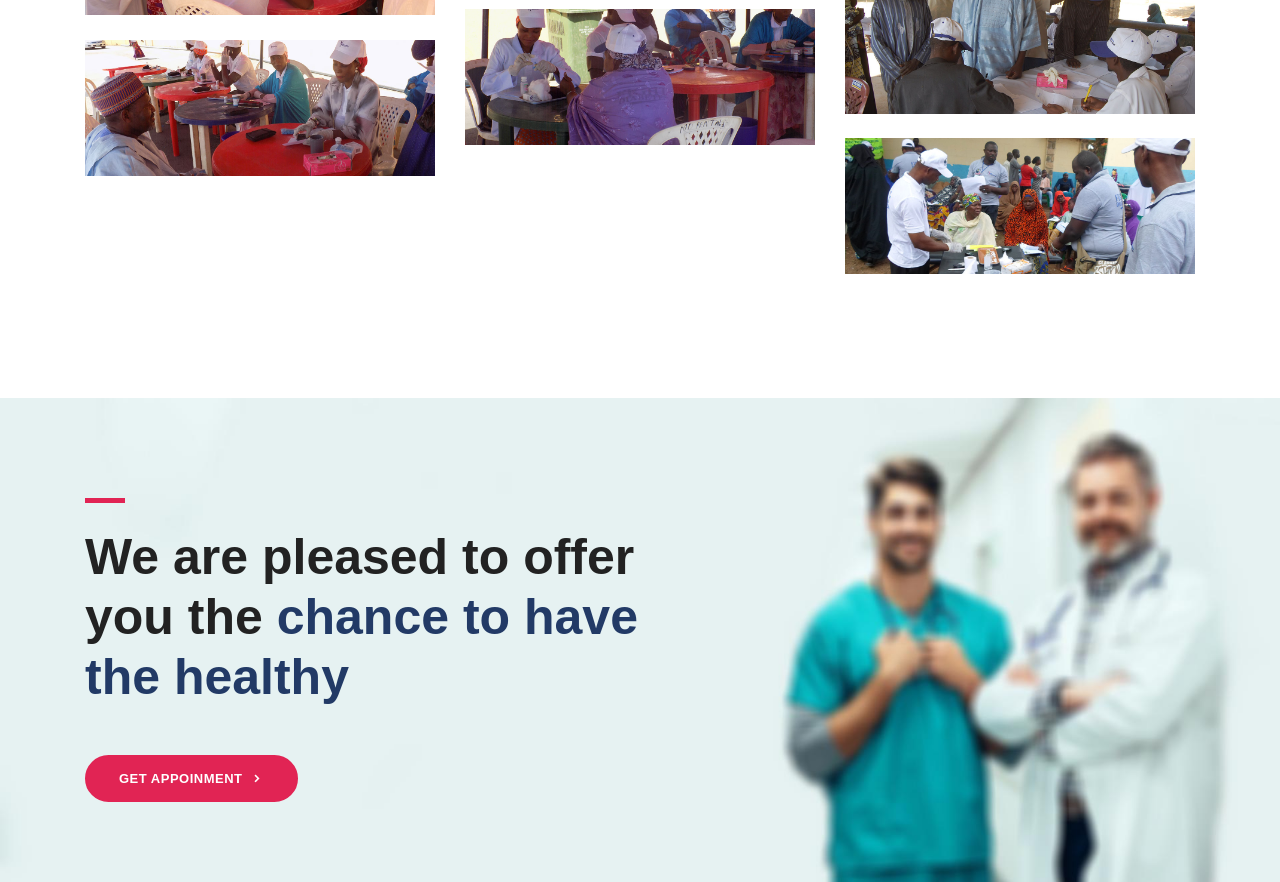
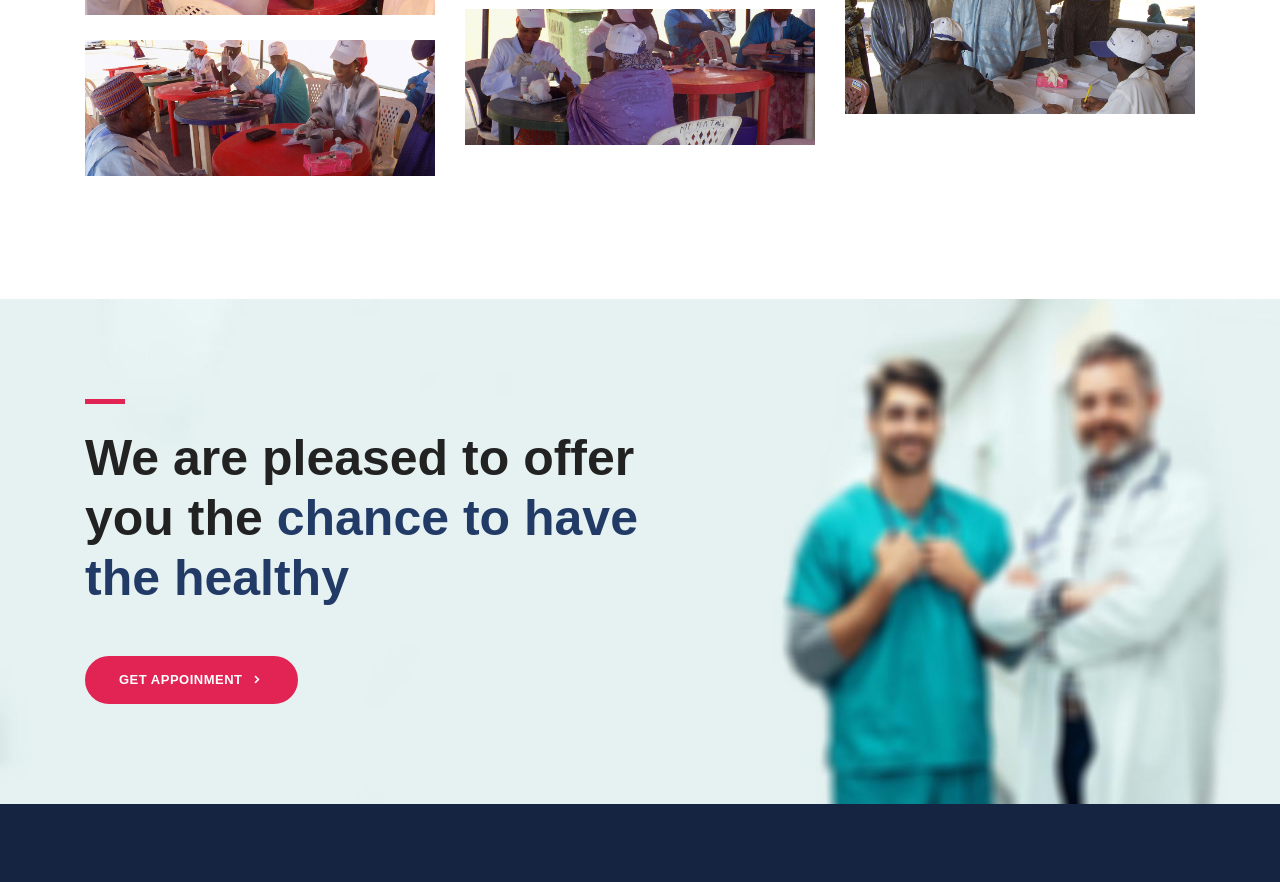
Before and after one commit to morocco96/hsb, a plain HTML site: page themes/novena/gallery.html in a window 1280 px wide. Shown: the part 2000-2882 px from the top of the page. Drawn offline with Linux system fonts and the light colour scheme; some packages are replaced by stand-ins of ours.

Commit message:
update gallery

```diff
--- a/themes/novena/gallery.html
+++ b/themes/novena/gallery.html
@@ -473,7 +473,7 @@
 	</div>
 </div>
 
-<div class="col-lg-4 col-sm-6 col-md-6 mb-4 shuffle-item" data-groups="[&quot;cat1&quot;,&quot;cat2&quot;]">
+<!-- <div class="col-lg-4 col-sm-6 col-md-6 mb-4 shuffle-item" data-groups="[&quot;cat1&quot;,&quot;cat2&quot;]">
 	<div class="position-relative doctor-inner-box">
 	  <div class="doctor-profile">
 		 <div class="doctor-img">
@@ -485,7 +485,7 @@
 
 	</div>
 </div>
-
+      -->
     </div>
   </div>
 </section>
```
